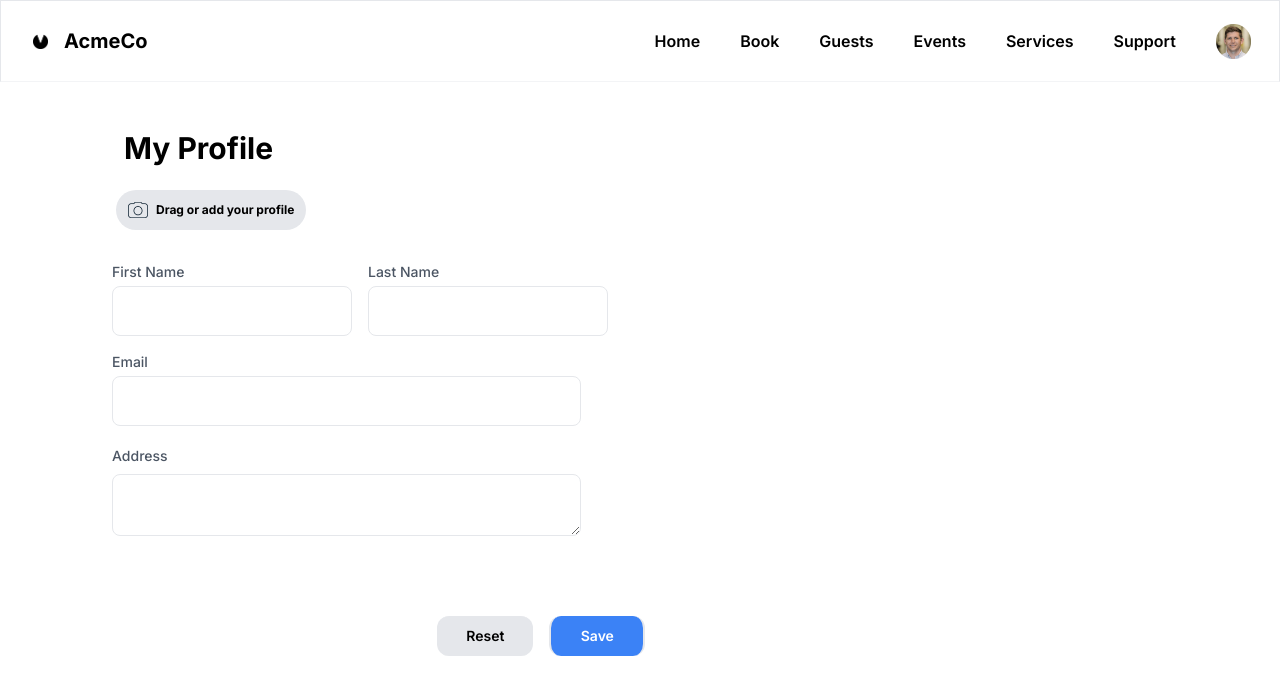
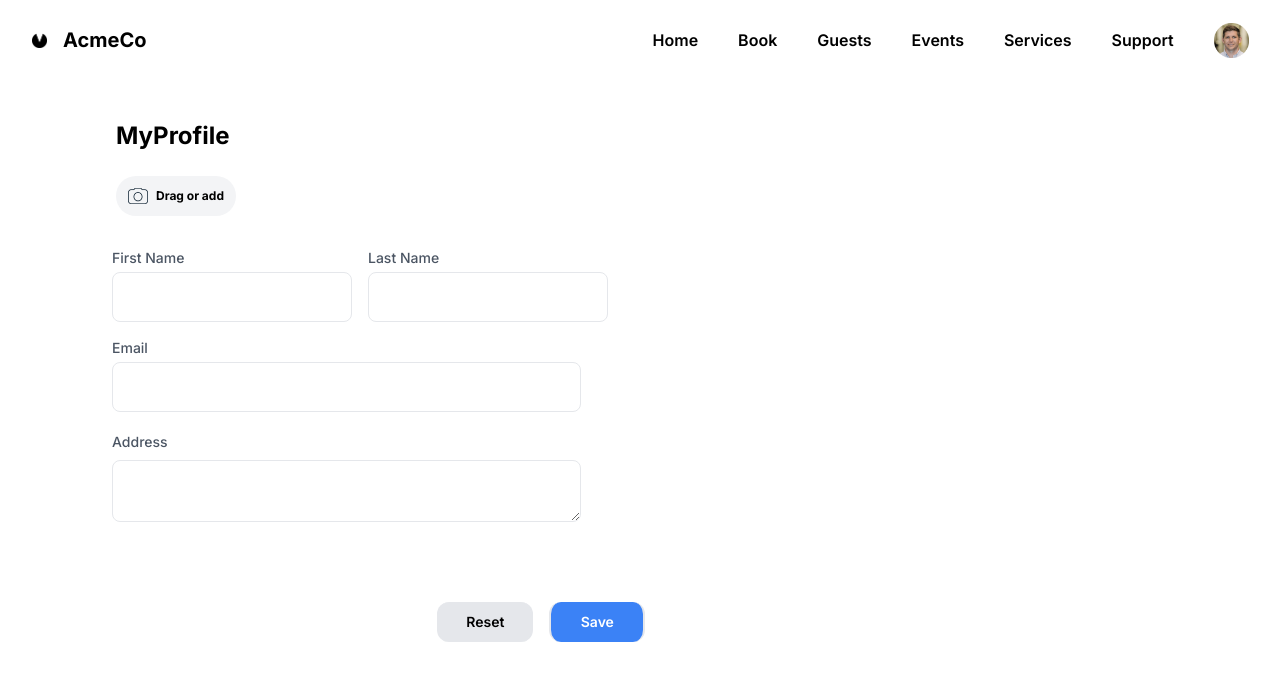
Before and after one commit to Hardik888/Formassignment, a Next.js app: page / in a window 1280 px wide. Shown: the top 694 px of the page. Built offline with nearby package versions, Linux system fonts and the light colour scheme.

Commit message:
Fix:Resize fix ios

```diff
--- a/app/Component/Form/hero.tsx
+++ b/app/Component/Form/hero.tsx
@@ -52,7 +52,7 @@ const ProfilePictureUpload: React.FC<ProfilePictureUploadProps> = ({
   return (
     <div className="flex mt-4 ">
       <div
-        className="flex  bg-gray-200 rounded-full p-3  cursor-pointer"
+        className="flex  bg-gray-100 rounded-full p-3  cursor-pointer"
         onDragOver={handleDragOver}
         onDrop={handleDrop}
         onClick={() => document.getElementById("fileInput")?.click()}
@@ -73,7 +73,7 @@ const ProfilePictureUpload: React.FC<ProfilePictureUploadProps> = ({
               height={20}
             />
             <button className=" text-black text-xs font-bold ">
-              Drag or add your profile
+              Drag or add
             </button>
           </div>
         )}
@@ -102,7 +102,7 @@ const Hero: React.FC = () => {
   return (
     <section className=" mb-44 mt-20 h-max">
       {" "}
-      <h1 className="w-full font-bold p-2 text-3xl  ">My Profile</h1>
+      <h1 className="w-full font-bold text-2xl pb-2">MyProfile</h1>
       <ProfilePictureUpload onUpload={setProfilePicture} />
     </section>
   );
--- a/app/Component/Header/header.tsx
+++ b/app/Component/Header/header.tsx
@@ -11,7 +11,7 @@ const Header = () => {
   };
 
   return (
-    <header className="pb-6 bg-white border   border-b-gray-100 lg:pb-0 w-full">
+    <header className="pb-6 bg-white mr-1   border-b-gray-100 lg:pb-0 w-auto">
       <div className="px-4   sm:px-6 lg:px-8">
         <div className="flex items-center justify-between h-16 lg:h-20">
           <div className="flex items-center   w-3/12 mr-80 ">
@@ -23,7 +23,7 @@ const Header = () => {
           </div>
           <button
             type="button"
-            className="inline-flex  text-black  transition-all duration-200 rounded-md lg:hidden focus:bg-gray-100  hover:text-gray-300"
+            className=" -ml-12 text-black   transition-all duration-200 rounded-md lg:hidden focus:bg-gray-100  hover:text-gray-300"
             onClick={toggleSidebar}
           >
             {isSidebarOpen ? "x" : "||"}
```
